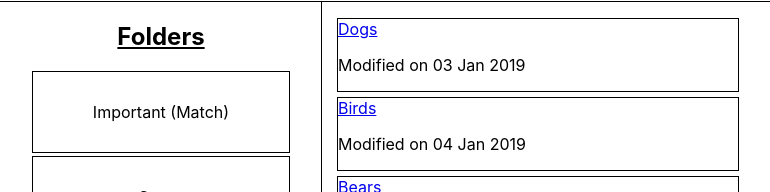
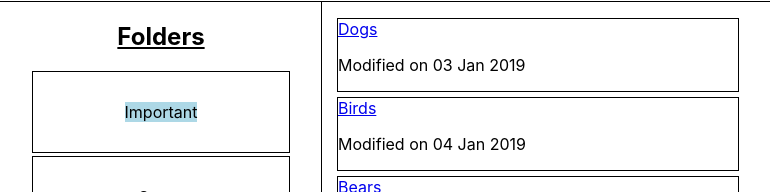
Before and after one commit to mdeluzio/Noteful, a React (Create React App) app: page /folder/b0715efe-ffaf-11e8-8eb2-f2801f1b9fd1 in a window 1280 px wide. Shown: the part 199-391 px from the top of the page, without its empty margins (29-799 px from the left). Built offline with nearby package versions, Linux system fonts and the light colour scheme.

Commit message:
updated some CSS

```diff
--- a/src/SidebarFolder/SidebarFolder.js
+++ b/src/SidebarFolder/SidebarFolder.js
@@ -1,5 +1,5 @@
 import React, { Component } from 'react';
-import { Link } from 'react-router-dom';
+import { NavLink } from 'react-router-dom';
 import './SidebarFolder.css';
 
 
@@ -12,9 +12,15 @@ class SidebarFolder extends Component {
                 <ul className='folder-list'>
                     {this.props.folder.map(folder =>
                         <li className='folder-li' key={folder.id}>
-                            <Link className='folder-link' to={`/folder/${folder.id}`}>
-                                {folder.name} {folder.id === this.props.routeProps.match.params.folderId ?  '(Match)' : null}
-                            </Link>
+                            <NavLink
+                                className='folder-link'
+                                to={`/folder/${folder.id}`}
+                                activeStyle={{
+                                    backgroundColor: 'lightblue'
+                                }}
+                            >
+                                {folder.name}
+                            </NavLink>
                         </li>
                     )}
                 </ul>
```
Also changed, not shown: src/SidebarNote/SidebarNote.css (line endings or trailing spaces).
